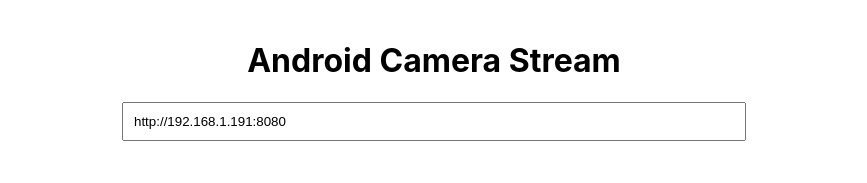
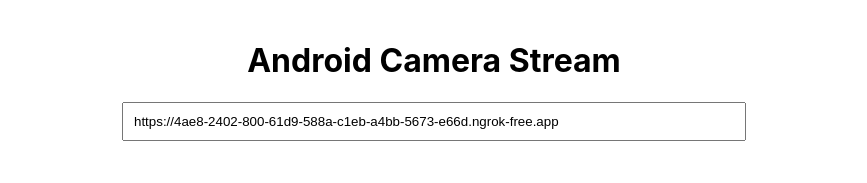
Before and after one commit to DenoLab/camera, a React (Create React App) app: page / in a window 1280 px wide. Shown: the top 183 px of the page, without its empty margins (206-1073 px from the left). Built offline with nearby package versions, Linux system fonts and the light colour scheme.

Commit message:
Update App.js

```diff
--- a/src/App.js
+++ b/src/App.js
@@ -28,7 +28,7 @@
 
 function App() {
   // State lưu địa chỉ IP của điện thoại
-  const [ipAddress, setIpAddress] = useState('http://192.168.1.191:8080');
+  const [ipAddress, setIpAddress] = useState('https://4ae8-2402-800-61d9-588a-c1eb-a4bb-5673-e66d.ngrok-free.app');
 
   // Tạo URL để lấy video
   const videoUrl = ipAddress ? `${ipAddress}/video` : '';
```
